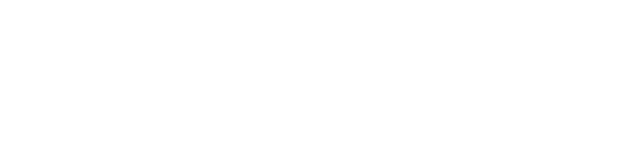
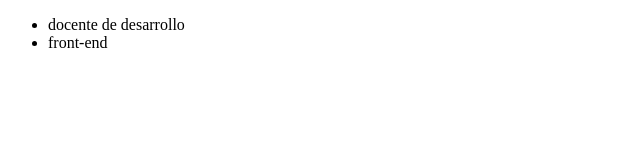
Before and after one commit to elias-cj/sistema-de-registro, a plain HTML site: page index.html in a window 1280 px wide. Shown: the whole page, without its empty margins (0-640 px from the left). Drawn offline with Linux system fonts and the light colour scheme.

Commit message:
actualizacion de datos

```diff
--- a/index.html
+++ b/index.html
@@ -6,6 +6,9 @@
     <title>sistema de registro</title>
 </head>
 <body>
-
+    <ul>
+        <li>docente de desarrollo</li>
+        <li>front-end</li>
+    </ul>
 </body>
 </html>
```
